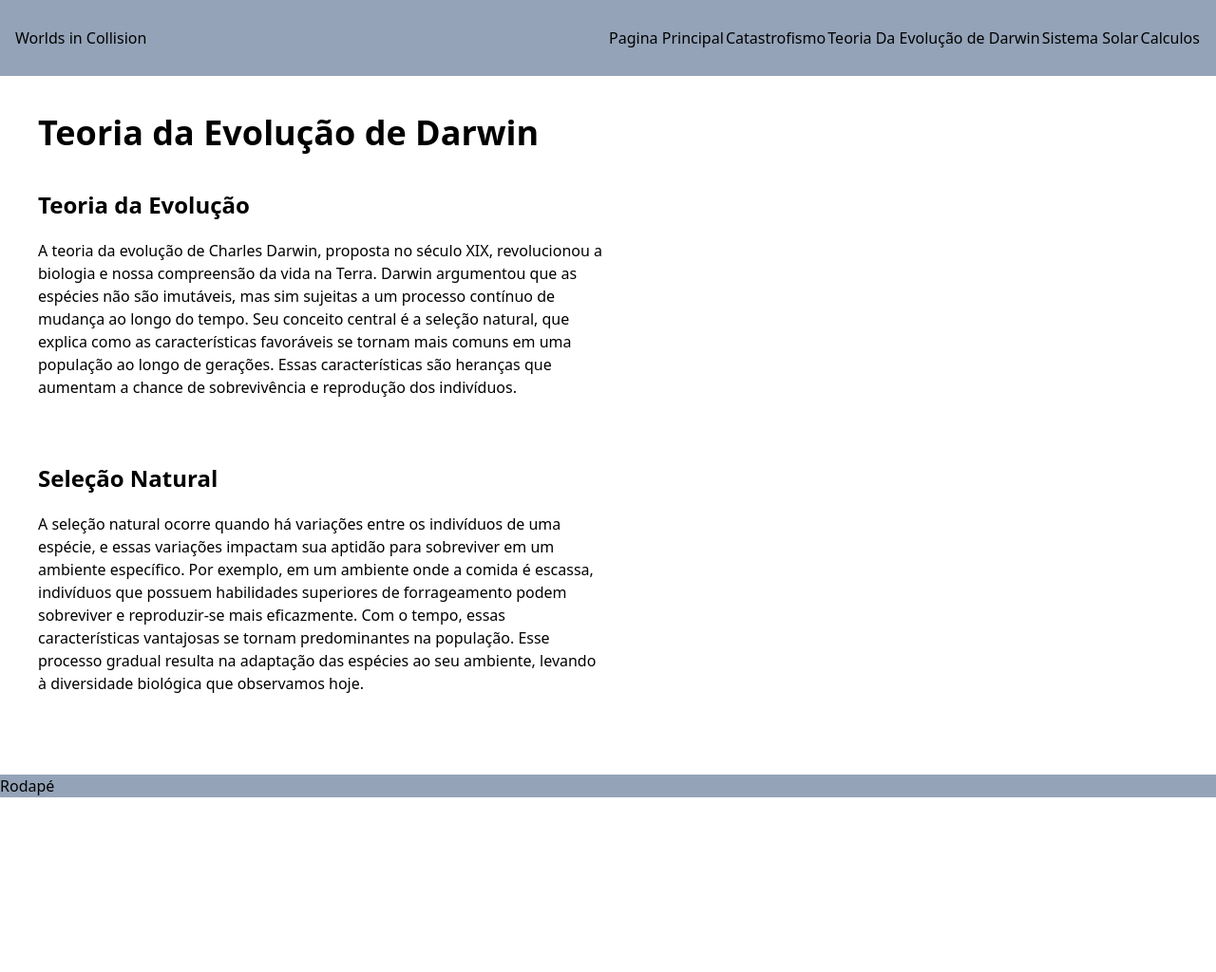
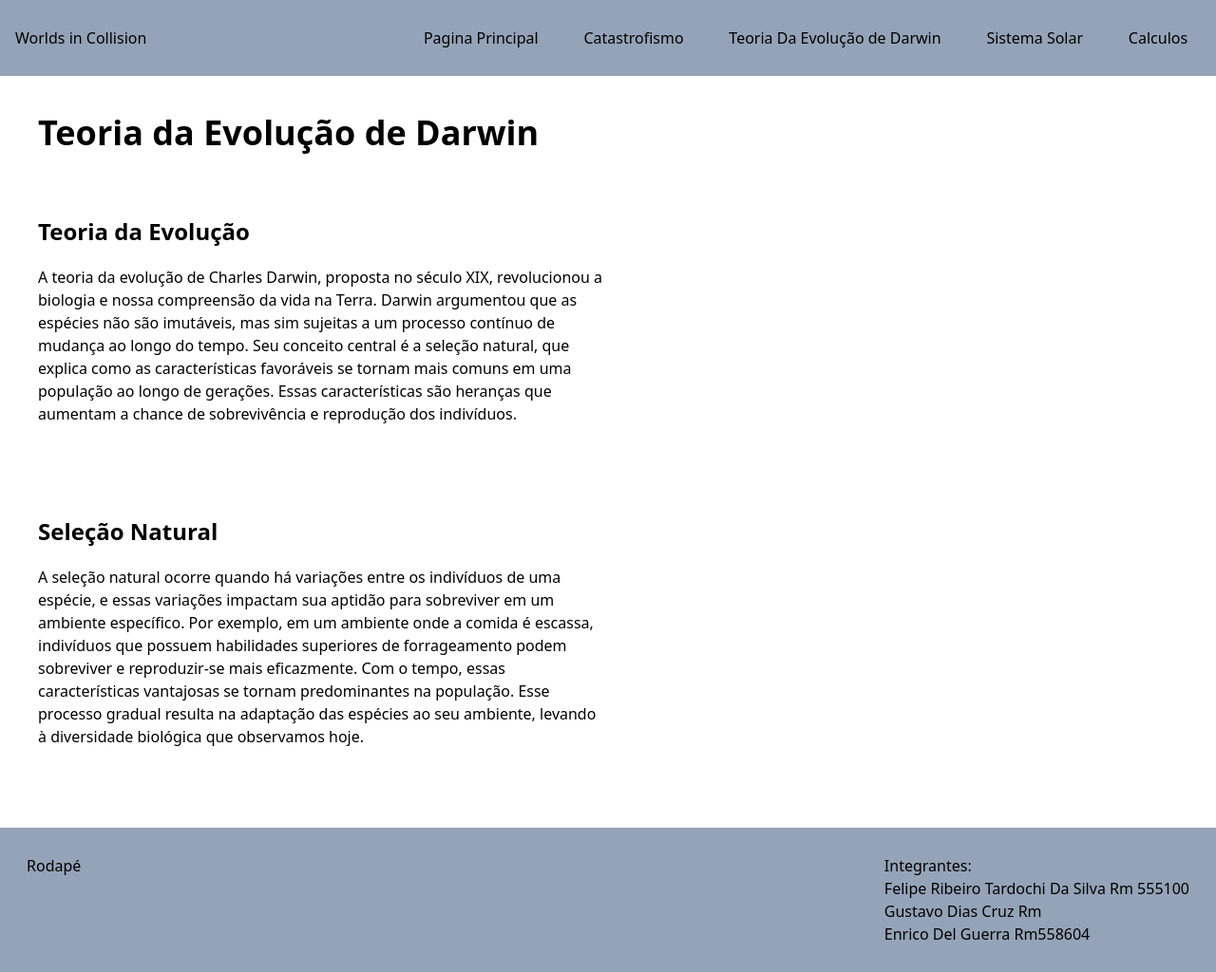
Before and after one commit to gustavodscruz/worlds-in-a-coliision, a Next.js app: page /darwin in a window 1280 px wide. Shown: the whole page at 95% size. Before the commit the page ends 840 px from the top, so only its background shows below. Built offline with nearby package versions, Linux system fonts and the light colour scheme.

Commit message:
Arrumado o footer para que tenha os nomes dos integrantes

```diff
--- a/src/app/darwin/page.tsx
+++ b/src/app/darwin/page.tsx
@@ -3,7 +3,7 @@
 const Darwin = ()=>{
 
     return(
-        <div className="p-10">
+        <div className="flex flex-col gap-7 p-10">
             <h1 className="font-bold text-4xl mb-10">Teoria da Evolução de Darwin</h1>
             <section className="h-72">
                 <div className="w-1/2">
--- a/src/components/Menu/Menu.tsx
+++ b/src/components/Menu/Menu.tsx
@@ -3,7 +3,7 @@ import Link from "next/link"
 const Menu = ()=>{
 
     return(
-        <nav className="flex w-1/2 flex-row justify-around">
+        <nav className="flex w-2/3 flex-row gap-5 justify-around">
             <Link href={"/"}>Pagina Principal</Link>
             <Link href={"/catastrofismo"}>Catastrofismo</Link>
             <Link href={"/darwin"}>Teoria Da Evolução de Darwin</Link>
--- a/src/components/Rodape/Rodape.tsx
+++ b/src/components/Rodape/Rodape.tsx
@@ -2,8 +2,14 @@ const Rodape = () => {
 
 
     return (
-        <footer className="w-full flex flex-row bg-slate-400">
+        <footer className="w-full flex flex-row justify-between p-7 bg-slate-400">
             <h1>Rodapé</h1>
+            <ul>
+                Integrantes:
+                <li>Felipe Ribeiro Tardochi Da Silva Rm 555100</li>
+                <li>Gustavo Dias Cruz Rm </li>
+                <li>Enrico Del Guerra Rm558604</li>
+            </ul>
         </footer>
     )
 }
```
